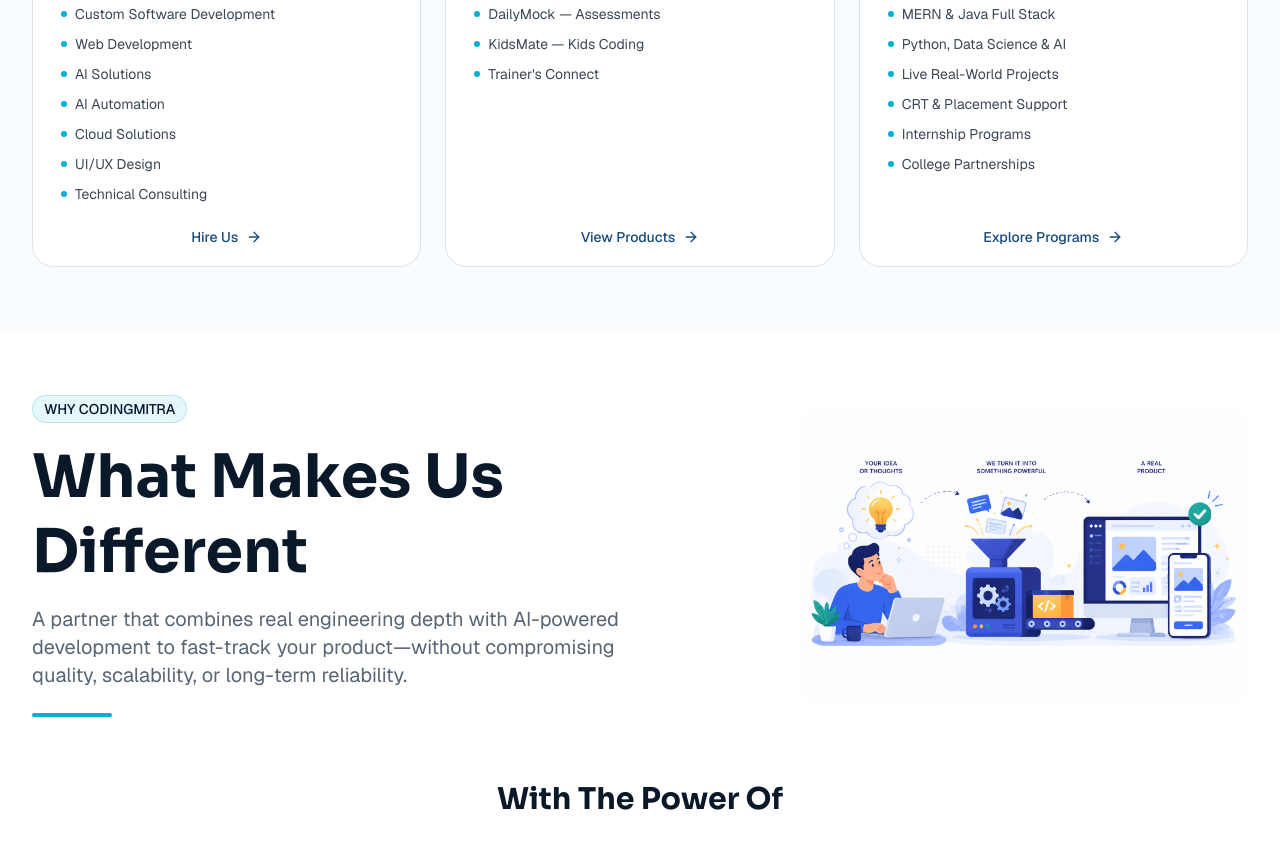
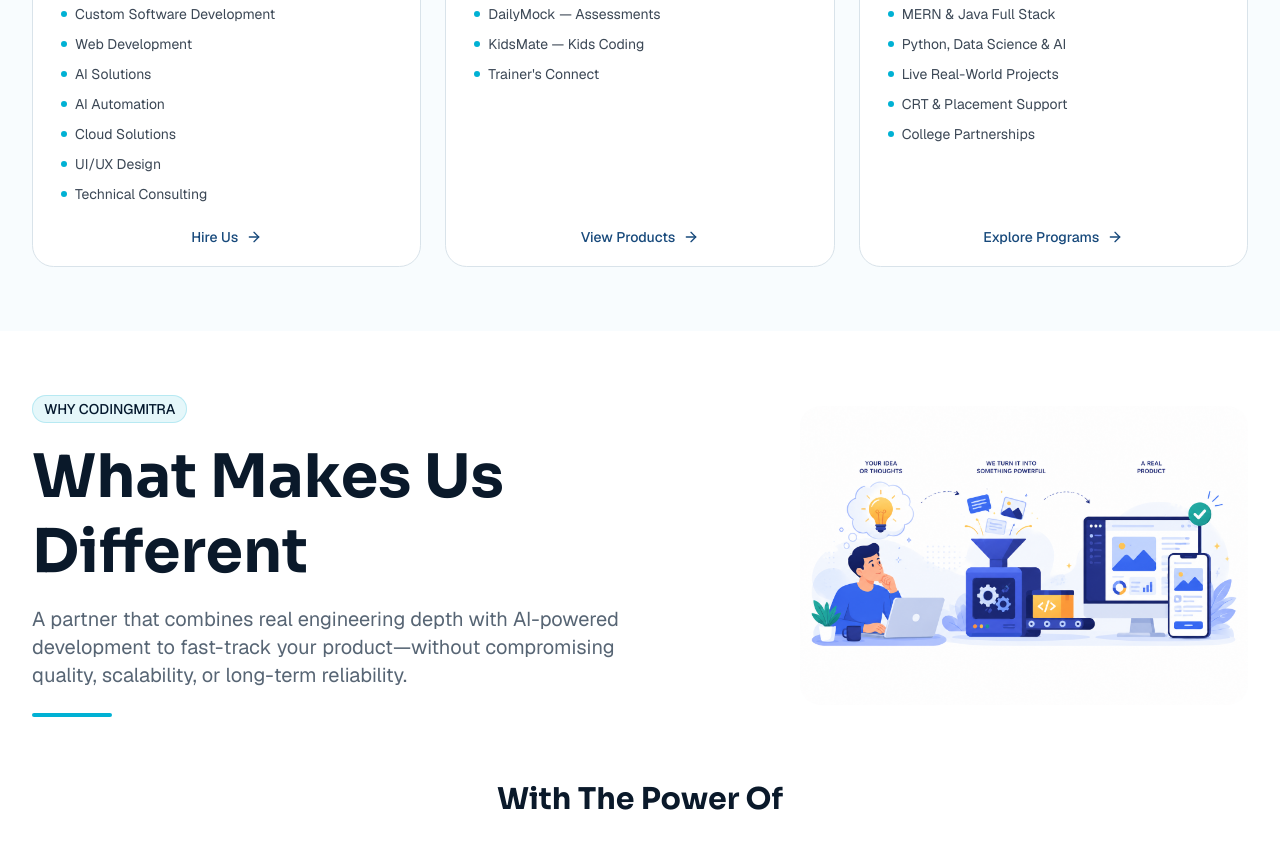
Before and after one commit to titan332/design-codingmitra-website, a Next.js app: page / in a window 1280 px wide. Shown: the part 1800-2656 px from the top of the page. Built offline with nearby package versions, Linux system fonts and the light colour scheme.

Commit message:
updated stats

```diff
--- a/components/sections/pillars.tsx
+++ b/components/sections/pillars.tsx
@@ -47,7 +47,6 @@ const pillars = [
       "Python, Data Science & AI",
       "Live Real-World Projects",
       "CRT & Placement Support",
-      "Internship Programs",
       "College Partnerships",
     ],
     cta: { label: "Explore Programs", href: "/training" },
```
